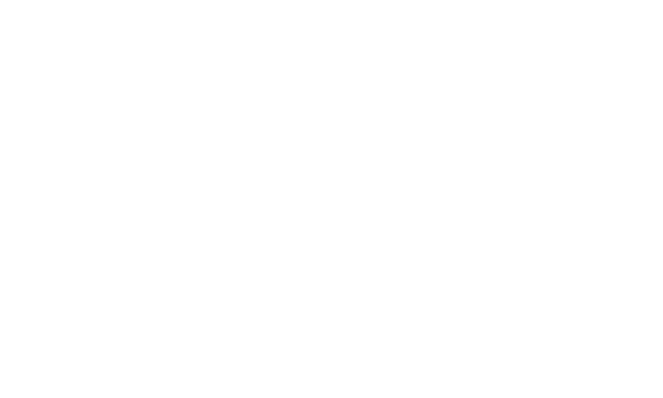
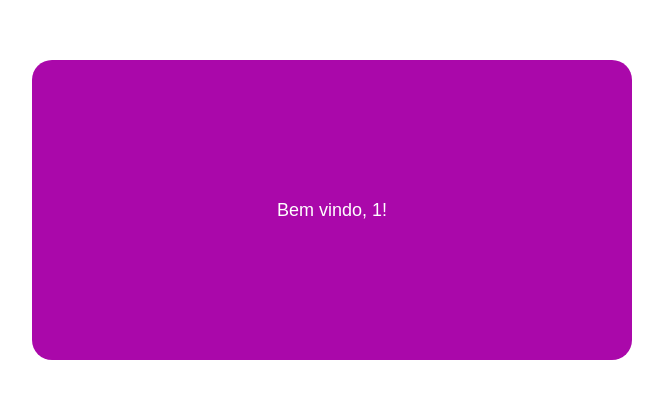
Before and after one commit to bitwise-technology/frontend-vuejs-boilerplate, a Vue app: page /login-confirmation/1 in a window 1280 px wide. Before the commit this address had no page. Shown: the part 190-588 px from the top of the page, without its empty margins (308-971 px from the left). Built offline with nearby package versions, Linux system fonts and the light colour scheme.

Commit message:
feat: create LoginConfimationView and LoginConfirmationComponent

```diff
--- a/src/components/LoginComponent.vue
+++ b/src/components/LoginComponent.vue
@@ -2,13 +2,17 @@
   <div id="login-component-container">
     <div class="input-container">
       <label for="user-input" class="label">User</label>
-      <input type="text" id="user-input" class="input" />
+      <input type="text" id="user-input" class="input" v-model="login" />
     </div>
 
     <div class="input-container">
       <label for="password-input" class="label">Password</label>
-      <input type="text" id="password-input" class="input" />
+      <input type="text" id="password-input" class="input" v-model="password" />
     </div>
+
+    <button class="login-button" @click="navigateToLoginConfirmation">
+      Entrar
+    </button>
   </div>
 </template>
 
@@ -19,7 +23,20 @@ export default defineComponent({
   name: "LoginComponent",
 
   data() {
-    return {};
+    return {
+      login: "",
+      password: "",
+    };
+  },
+  methods: {
+    navigateToLoginConfirmation() {
+      this.$router.push({
+        name: "login-confirmation",
+        params: {
+          login: this.login,
+        },
+      });
+    },
   },
 });
 </script>
@@ -60,4 +77,15 @@ export default defineComponent({
   padding: 0 8px;
   box-shadow: 8px 8px 8px rgba(0, 0, 0, 0.2);
 }
+
+.login-button {
+  width: 90px;
+  height: 45px;
+
+  border-radius: 12px;
+
+  background-color: rgb(99, 204, 99);
+  border: 0;
+  color: white;
+}
 </style>
--- /dev/null
+++ b/src/components/LoginConfirmationComponent.vue
@@ -0,0 +1,36 @@
+<template>
+  <div id="login-confirmation-component-container">
+    <span>Bem vindo, {{ login }}!</span>
+  </div>
+</template>
+
+<script lang="ts">
+import { defineComponent } from "vue";
+
+export default defineComponent({
+  name: "LoginConfirmationComponent",
+
+  props: {
+    login: { type: String, required: true },
+  },
+});
+</script>
+
+<style scoped>
+#login-confirmation-component-container {
+  width: 600px;
+  height: 300px;
+  display: flex;
+  flex-direction: column;
+  border-radius: 20px;
+
+  align-items: center;
+  justify-content: center;
+  background-color: rgb(170, 8, 170);
+}
+
+span {
+  color: white;
+  font-size: 18px;
+}
+</style>
--- a/src/router/index.ts
+++ b/src/router/index.ts
@@ -1,5 +1,7 @@
 import { createRouter, createWebHistory } from "vue-router";
+
 import HomeView from "../views/HomeView.vue";
+import LoginConfirmationView from "@/views/LoginConfirmationView.vue";
 
 const router = createRouter({
   history: createWebHistory(import.meta.env.BASE_URL),
@@ -9,6 +11,12 @@ const router = createRouter({
       name: "home",
       component: HomeView,
     },
+    {
+      path: "/login-confirmation/:login",
+      name: "login-confirmation",
+      component: LoginConfirmationView,
+      props: true,
+    },
   ],
 });
 
--- /dev/null
+++ b/src/views/LoginConfirmationView.vue
@@ -0,0 +1,31 @@
+<template>
+  <div id="home-view-container">
+    <login-confirmation-component :login="login" />
+  </div>
+</template>
+
+<script lang="ts">
+import { defineComponent } from "vue";
+import LoginConfirmationComponent from "../components/LoginConfirmationComponent.vue";
+
+export default defineComponent({
+  props: {
+    login: { type: String, required: true },
+  },
+  components: {
+    LoginConfirmationComponent,
+  },
+});
+</script>
+
+<style scoped>
+#home-view-container {
+  display: flex;
+  flex-direction: column;
+  align-items: center;
+  justify-content: center;
+
+  width: 100%;
+  height: 100%;
+}
+</style>
```
